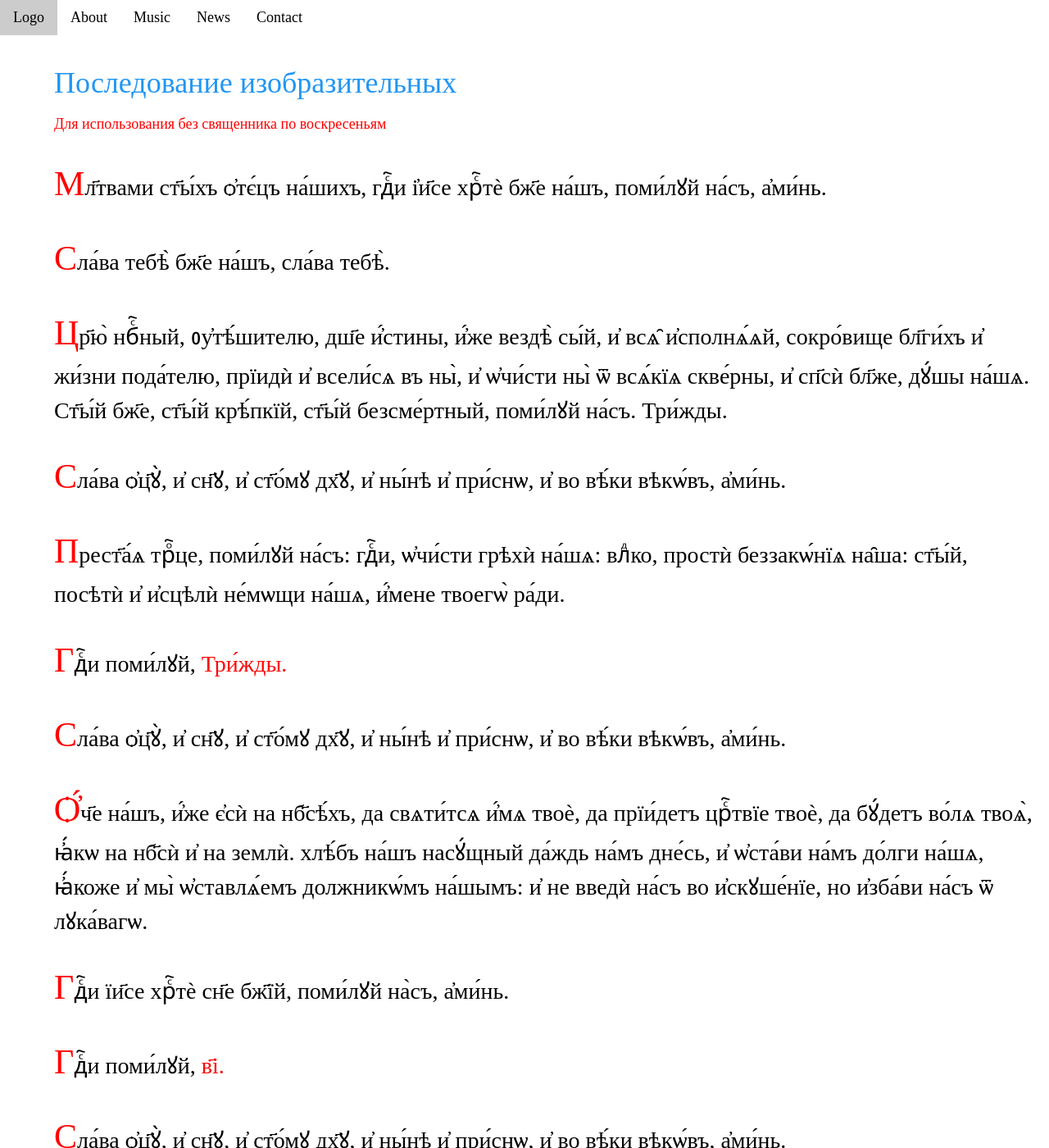
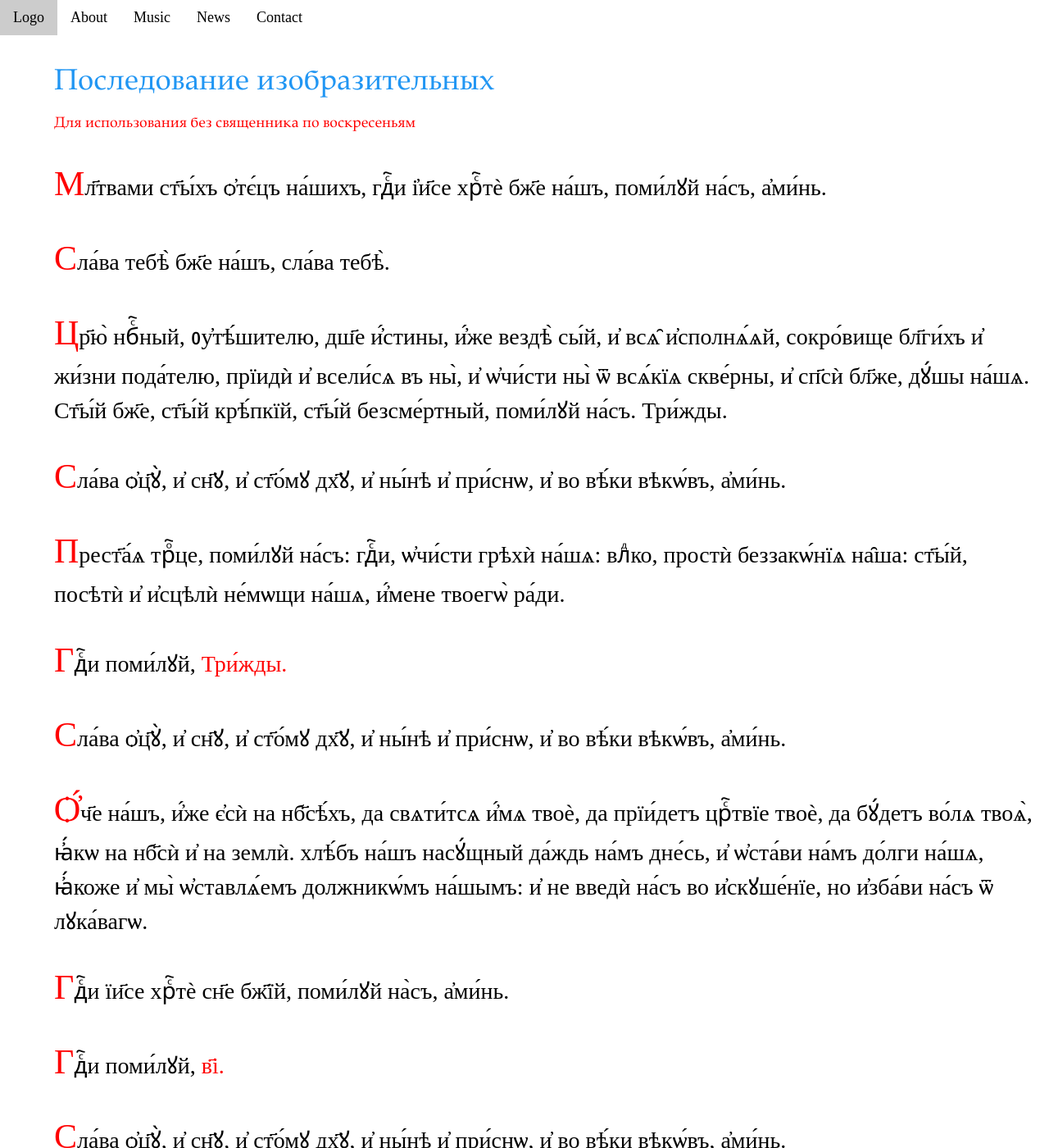
Before and after one commit to markjville/markjville.github.io, a Jekyll site: the page built from index.md, in a window 1280 px wide and 1400 px high. Shown: the whole window at 82% size. Built offline with Jekyll 4.4.1, drawn with Linux system fonts in a browser that asks for light colours; some web fonts are replaced; comment, search, counter and statistics services are not loaded; our own code applies the rules of GitHub Pages for plain Markdown files.

Commit message:
Update default.html

```diff
--- a/_layouts/default.html
+++ b/_layouts/default.html
@@ -9,7 +9,7 @@
 <link rel="stylesheet" href="https://cdnjs.cloudflare.com/ajax/libs/font-awesome/4.7.0/css/font-awesome.min.css">
 <link rel="stylesheet" href="https://slavonic.github.io/css/fonts.css" type="text/css">
 <style>
-html,h1,h2,h3,h4,h5,h6 {font-family: "Goudy Old Style";}
+html,h1,h2,h3,h4,h5,h6 {font-family: "Garamond";}
 body {font-family: Ponomar Unicode; font-size: 28px;}
 p::first-letter {
   font-size: 150%;
```
